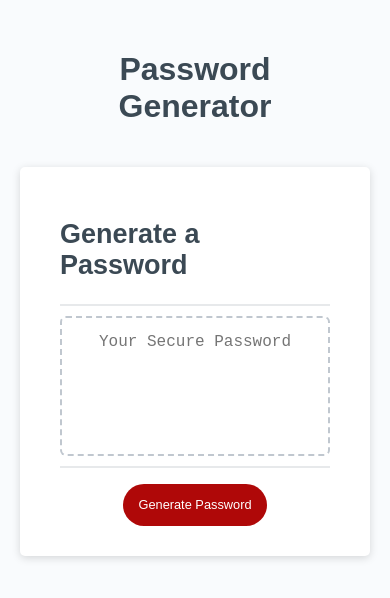
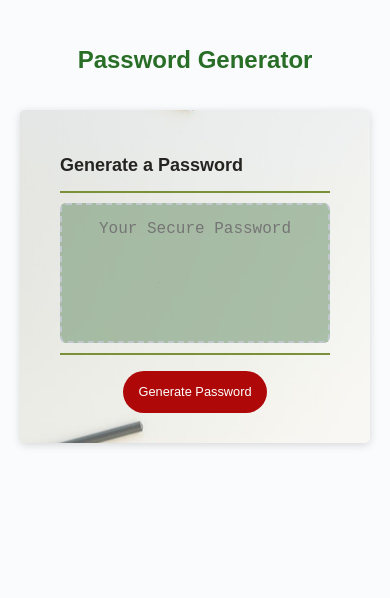
Before and after one commit to ladykays/password-generator, a plain HTML site: page index.html in a window 390 px wide. Drawn offline with Linux system fonts and the light colour scheme.

Commit message:
Edit style and add media query for smaller screen

```diff
--- a/assets/css/style.css
+++ b/assets/css/style.css
@@ -27,15 +27,18 @@ header {
   text-align: center;
   padding: 20px;
   padding-top: 0px;
-  color: hsl(206, 17%, 28%);
+  color: #286e26;
 }
 
 .card {
+  background-image: url(../images/bg.jpg);
+  background-position: center;
+  background-repeat: no-repeat;
   background-color: hsl(0, 0%, 100%);
   border-radius: 5px;
   border-width: 1px;
   box-shadow: rgba(0, 0, 0, 0.15) 0px 2px 8px 0px;
-  color: hsl(206, 17%, 28%);
+  color: #252420;
   font-size: 18px;
   margin: 0 auto;
   max-width: 800px;
@@ -46,7 +49,7 @@ header {
   content: " ";
   display: block;
   width: 100%;
-  background: #e7e9eb;
+  background: #7a9039;
   height: 2px;
 }
 
@@ -62,7 +65,7 @@ header {
   content: " ";
   display: block;
   width: 100%;
-  background: #e7e9eb;
+  background: #7a9039;
   height: 2px;
 }
 
@@ -74,7 +77,7 @@ header {
 
 .btn {
   border: none;
-  background-color: hsl(360, 91%, 36%);
+  background-color: hsl(0, 91%, 36%);
   border-radius: 25px;
   box-shadow: rgba(0, 0, 0, 0.1) 0px 1px 6px 0px rgba(0, 0, 0, 0.2) 0px 1px 1px
     0px;
@@ -86,6 +89,9 @@ header {
   padding: 14px 34px;
   text-align: center;
   cursor: pointer;
+}
+.btn:hover {
+  background-color: rgba(175, 8, 8, 0.7);
 }
 
 button[disabled] {
@@ -116,6 +122,7 @@ button[disabled] {
   border-radius: 6px;
   resize: none;
   overflow: hidden;
+  background-color: rgba(116, 152, 115, 0.576);
 }
 
 @media (max-width: 690px) {
@@ -135,3 +142,12 @@ button[disabled] {
     font-size: 0.8rem;
   }
 }
+
+@media (max-width: 393px) {
+  h1 {
+    font-size: 1.5em;
+  }
+  h2 {
+    font-size: 1em;
+  }
+}
```
Also changed, not shown: assets/images/bg.jpg (added), 1 other file.
